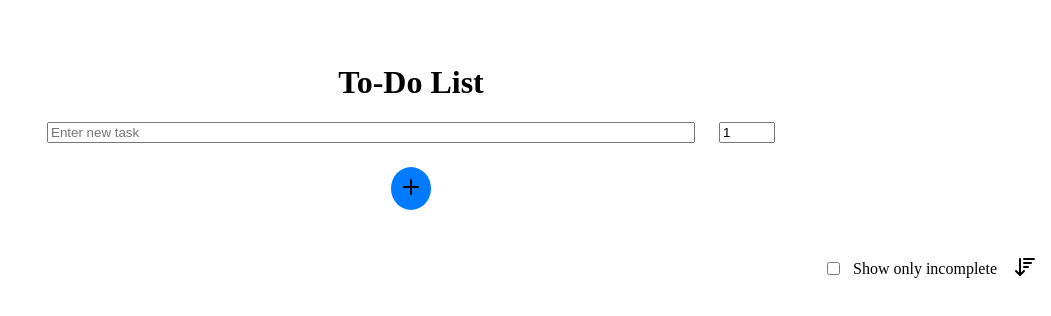
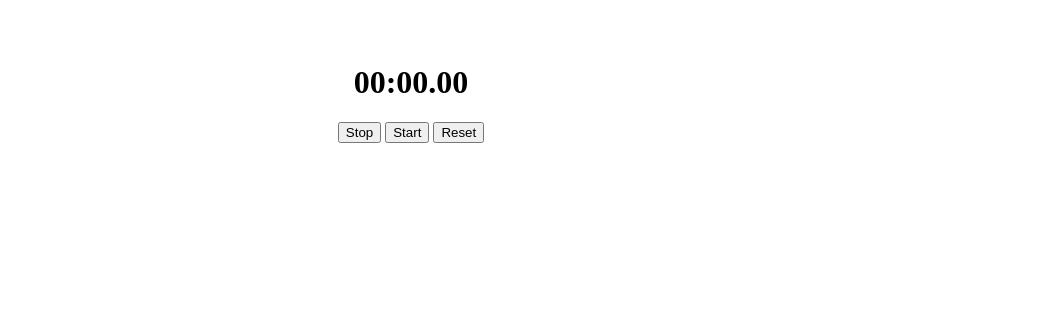
Before and after one commit to CleanCodeNinja01/react-practice, a React (Vite) app in the folder my-app/: page / in a window 1280 px wide. Shown: the top 316 px of the page, without its empty margins (229-1280 px from the left). Built offline with nearby package versions, Linux system fonts and the light colour scheme.

Commit message:
Add react context and timer using refs

```diff
--- a/my-app/src/App.jsx
+++ b/my-app/src/App.jsx
@@ -4,7 +4,8 @@
 // import { Title } from "./components/Title/Title";
 // import properties from "./data/properties";
 import "./App.css";
-import TodoList from "./components/TodoList/TodoList";
+import Timer from "./components/Timer/Timer";
+// import TodoList from "./components/TodoList/TodoList";
 // import ShoppingCart from "./components/ShoppingCart/ShoppingCart";
 // import Button from "./components/Button/Button";
 // import Counter from "./components/Counter/Counter";
@@ -18,7 +19,8 @@ const App = () => {
       {/* <Counter/> */}
       {/* <User/> */}
       {/* <ShoppingCart/> */}
-      <TodoList/>
+        {/* <TodoList/> */}
+        <Timer/>
     </div>
   )
 }
--- /dev/null
+++ b/my-app/src/components/Timer/Timer.jsx
@@ -0,0 +1,51 @@
+import { useRef, useState } from "react"
+
+const Timer = () => {
+
+    const [timer, setTimer] = useState(0)
+    const intervalId = useRef(null)
+
+    const handleStop = () => {
+        clearInterval(intervalId.current)
+        intervalId.current=null;
+    }
+
+    const handleStart = () => {
+        if (intervalId.current !== null) return;
+
+        intervalId.current = setInterval(()=>{
+            setTimer((prevTime)=> prevTime+10)
+        }, 10)
+    }
+
+    const handleReset = () => {
+        handleStop();
+        setTimer(0);
+    }
+
+    const minutes = Math.floor(timer/60000);
+    const seconds = Math.floor((timer % 60000)/1000);
+
+    const milliseconds = Math.floor((timer % 1000)/10);
+
+
+    return (
+        <div style={{textAlign: "center"}}>
+            <h1>{`${String(minutes).padStart(2, "0")}:${String(seconds).padStart(2, "0")}.${String(milliseconds).padStart(2, "0")}`}</h1>
+            <div style={{display: "flex", gap: "4px", justifyContent: "center"}}>
+                <button onClick={handleStop}>
+                    Stop
+                </button>
+                <button onClick={handleStart}>
+                    Start
+                </button>
+                <button onClick={handleReset}>
+                    Reset
+                </button>
+            </div>
+        </div>
+    )
+
+}
+
+export default Timer;
--- a/my-app/src/components/TodoList/EditTodoForm/EditTodoForm.jsx
+++ b/my-app/src/components/TodoList/EditTodoForm/EditTodoForm.jsx
@@ -1,10 +1,12 @@
 import { Check } from "lucide-react";
 import "./EditTodoForm.css"
 import { useState } from "react";
+import { useTaskActions } from "../../../contexts/TaskContext";
 
-const EditTodoForm = ({editTodo, setEditingTodoId, updateTodo}) => {
+const EditTodoForm = ({editTodo, setEditingTodoId}) => {
     const [editTodoTitle, setEditTodoTitle] = useState(editTodo.title)
     const [editTodoPri, setEditTodoPri] = useState(editTodo.priority)
+    const {updateTodo} = useTaskActions();
 
     const saveEdit = () => {
         if (editTodoTitle.trim()){
--- a/my-app/src/components/TodoList/TodoItem/TodoItem.jsx
+++ b/my-app/src/components/TodoList/TodoItem/TodoItem.jsx
@@ -1,15 +1,17 @@
 // import { useState } from "react";
 import "./TodoItem.css"
 import { Pencil, Trash } from 'lucide-react';
+import { useTaskActions } from "../../../contexts/TaskContext";
 
-const TodoItem = ({todo, toggleTodoDone, deleteTodo, setEditingTodoId}) => {
+const TodoItem = ({todo, setEditingTodoId}) => {
 
+    const {toggleTodoDone, deleteTodo} = useTaskActions();
     return (
         <div style={{margin: "0 auto", textAlign: "left", width: "51rem", display: "flex", alignItems: "center", flexGrow: 1, gap: "4px"}}>
             <input type="checkbox" checked={todo.done} onChange={()=>toggleTodoDone(todo.id)} />
             <span style={{textDecoration: todo.done ? "line-through": "none", display: "flex", alignItems: "center", flexGrow: 1, gap: "1rem",}}>
                 {todo.title}
-            </span>
+        </span>
             <span
                 style={{
                     backgroundColor: "#6f42c1",
--- a/my-app/src/components/TodoList/TodoList.jsx
+++ b/my-app/src/components/TodoList/TodoList.jsx
@@ -1,10 +1,12 @@
-import { useState } from "react";
+import { useReducer, useState } from "react";
 import TodoControl from "./TodoControl/TodoControl";
 import TodoItem from "./TodoItem/TodoItem";
 import "./TodoList.css"
 import TodoForm from "./TodoForm/TodoForm";
 import EditTodoForm from "./EditTodoForm/EditTodoForm";
-import { getStoredTasks, updateLocalStorageWithTasks } from "../../utils/localStorageUtils"
+import { getStoredTasks } from "../../utils/localStorageUtils"
+import {todoReducer} from "../../reducers/todoReducer"
+import { TaskContext } from "../../contexts/TaskContext";
 
 // const items = [
 //     {
@@ -36,46 +38,55 @@ import { getStoredTasks, updateLocalStorageWithTasks } from "../../utils/localSt
 const TodoList = () => {
 
     const [showOnlyIncomp, setShowOnlyIncomp] = useState(false);
-    const [todoItems, setTodoItems] = useState(getStoredTasks())
+
+    const [todoItems, dispatch] = useReducer(todoReducer, getStoredTasks())
+
+    // const [todoItems, setTodoItems] = useState(getStoredTasks())
     const [editingTodoId, setEditingTodoId] = useState(null);
 
     const addTodo = (newTodo) => {
-      const updatedTodo = [...todoItems, newTodo];
-      setTodoItems(updatedTodo);
-      updateLocalStorageWithTasks(updatedTodo)
+        dispatch({type:"ADD", payload: newTodo})
+    //   const updatedTodo = [...todoItems, newTodo];
+    //   setTodoItems(updatedTodo);
+    //   updateLocalStorageWithTasks(updatedTodo)
     };
 
     const sortTodos = () => {
-      const sortedTasks = [...todoItems].sort(
-        (a, b) => a.priority - b.priority,
-      );
-      setTodoItems(sortedTasks);
+        dispatch({type:"SORT"})
+    //   const sortedTasks = [...todoItems].sort(
+    //     (a, b) => a.priority - b.priority,
+    //   );
+
+    //   setTodoItems(sortedTasks);
     };
 
     const toggleTodoDone = (id) => {
-      const updatedTodos = todoItems.map((todo) => {
-        return todo.id == id ? { ...todo, done: !todo.done } : todo;
-      });
-      setTodoItems(updatedTodos);
+    //   const updatedTodos = todoItems.map((todo) => {
+    //     return todo.id == id ? { ...todo, done: !todo.done } : todo;
+    //   });
+      dispatch({type:"TOGGLE_DONE", payload: id})
+
+    //   setTodoItems(updatedTodos);
     };
 
     const deleteTodo = (id) => {
-      const updatedTodos = todoItems.filter((todo) => {
-        return !(todo.id == id);
-      });
-      setTodoItems(updatedTodos);
+    //   const updatedTodos = todoItems.filter((todo) => {
+    //     return !(todo.id == id);
+    //   });
+        dispatch({type:"REMOVE", payload: id})
+
+    //   setTodoItems(updatedTodos);
     };
 
     const updateTodo = ({todoId, editTodoTitle, editTodoPri}) => {
-        const updatedTodos = todoItems.map((todo)=>
-            todo.id == todoId ? {...todo, title: editTodoTitle, priority: editTodoPri}
-            : todo
-        )
 
-        setTodoItems(updatedTodos)
+        dispatch({type:"UPDATE", payload: {todoId, editTodoTitle, editTodoPri}})
+
+        // setTodoItems(updatedTodos)
     }
 
     return (
+      <TaskContext.Provider value={{deleteTodo, toggleTodoDone, updateTodo}}>
         <div style={{ textAlign: "center" }}>
           <h1>To-Do List</h1>
           <TodoForm addTodo={addTodo} />
@@ -105,13 +116,10 @@ const TodoList = () => {
                   <EditTodoForm
                       editTodo={item}
                       setEditingTodoId={setEditingTodoId}
-                    updateTodo={updateTodo}
                   />
                 ) : (
                   <TodoItem
                     todo={item}
-                  toggleTodoDone={toggleTodoDone}
-                  deleteTodo={deleteTodo}
                     setEditingTodoId={setEditingTodoId}
                     // updateItems={updateItems}
                   />
@@ -119,6 +127,7 @@ const TodoList = () => {
               </li>
             ))}
         </div>
+      </TaskContext.Provider>
     );
 }
 
--- /dev/null
+++ b/my-app/src/contexts/TaskContext.js
@@ -0,0 +1,5 @@
+import { createContext, useContext } from "react";
+
+export const TaskContext = createContext(null);
+
+export const useTaskActions = () => useContext(TaskContext);
--- /dev/null
+++ b/my-app/src/contexts/UserConext.js
@@ -0,0 +1,3 @@
+import { createContext } from "react";
+
+export const UserContext = createContext(null)
--- /dev/null
+++ b/my-app/src/reducers/todoReducer.js
@@ -0,0 +1,36 @@
+import {updateLocalStorageWithTasks} from "../utils/localStorageUtils"
+
+export const todoReducer = (state, action) => {
+    let updatedTasks;
+
+    switch(action.type){
+        case "ADD":
+            updatedTasks = [...state, action.payload];
+            break;
+        case "REMOVE":
+            updatedTasks = state.filter((t) =>!(t.id == action.payload));
+            break;
+        case "UPDATE":
+            updatedTasks = state.map((todo)=>
+                todo.id == action.payload.id ? {...todo, title: action.payload.title, priority: action.payload.editTodoPri}
+                : todo
+            )
+            break;
+        case "SORT":
+            updatedTasks = [...state].sort(
+                (a, b) => a.priority - b.priority,
+              );
+            break;
+        case "TOGGLE_DONE":
+            updatedTasks = state.map((t) => {
+                    return t.id == action.payload ? { ...t, done: !t.done } : t;
+                  });
+            break;
+        default:
+            updatedTasks = state;
+    }
+
+    updateLocalStorageWithTasks(updatedTasks)
+
+    return updatedTasks;
+}
```
Also changed, not shown: my-app/src/components/Child.jsx (added), my-app/src/components/GrandChild.jsx (added), my-app/src/components/Parent.jsx (added), 1 other file (tests, documents, lock files or other folders). Lines whose indentation alone changed are shown as unchanged.
